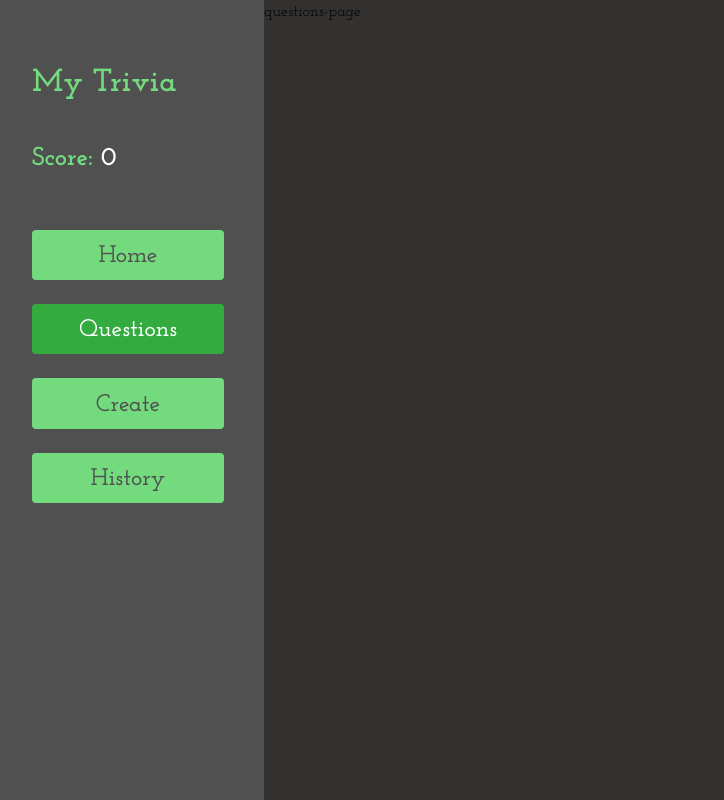
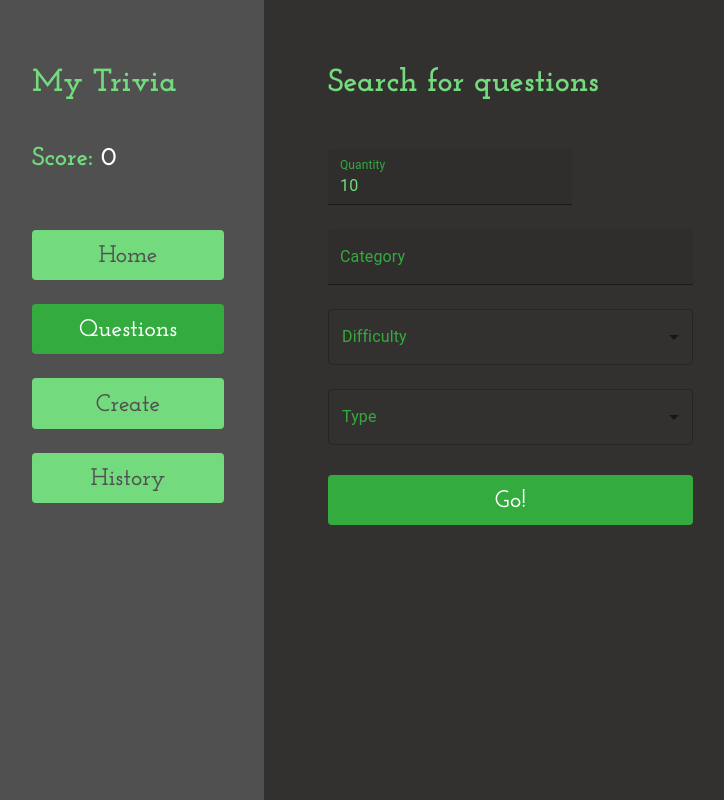
Before and after one commit to LucasRohr/react-playground, a React (Vite) app in the folder my-trivia/: page /home in a window 1280 px wide. Both pictures are taken after a click on the button "Questions". Shown: the whole page, without its empty margins (8-732 px from the left). Built offline with nearby package versions, Linux system fonts and the light colour scheme; no server answers.

Commit message:
feat: :sparkles: create base search page form

```diff
--- a/my-trivia/package.json
+++ b/my-trivia/package.json
@@ -23,7 +23,7 @@
         "path": "^0.12.7",
         "react": "^18.2.0",
         "react-dom": "^18.2.0",
-        "react-hook-form": "^7.51.3",
+        "react-hook-form": "^7.51.4",
         "react-router-dom": "^6.22.3",
         "sort-by": "^1.2.0",
         "styled-components": "^6.1.8",
--- a/my-trivia/src/App.tsx
+++ b/my-trivia/src/App.tsx
@@ -23,6 +23,13 @@ const materialTheme = createTheme({
             light: APP_COLORS.LIGHT_BLACK,
             dark: APP_COLORS.DARK_BLACK,
         },
+        text: {
+            primary: APP_COLORS.LIGHT_PRIMARY,
+            secondary: APP_COLORS.DARK_PRIMARY,
+        },
+        background: {
+            default: APP_COLORS.LIGHT_PRIMARY,
+        },
     },
 })
 
--- a/my-trivia/src/components/button/button-component-types.ts
+++ b/my-trivia/src/components/button/button-component-types.ts
@@ -4,4 +4,5 @@ export interface ButtonComponentProp {
     $isPrimary: boolean
     onClick: () => void
     children?: string | ReactNode
+    type?: 'button' | 'reset' | 'submit' | undefined
 }
--- a/my-trivia/src/components/button/button-component.tsx
+++ b/my-trivia/src/components/button/button-component.tsx
@@ -2,5 +2,5 @@ import { StyledButton } from './button-component-style'
 import { ButtonComponentProp } from './button-component-types'
 
 export function Button(props: ButtonComponentProp) {
-    return <StyledButton {...props} />
+    return <StyledButton type={props.type} {...props} />
 }
--- a/my-trivia/src/pages/questions/questions-page-strings.ts
+++ b/my-trivia/src/pages/questions/questions-page-strings.ts
@@ -0,0 +1,14 @@
+export const QUESTIONS_PAGE_STRINGS = Object.freeze({
+    TITLE: 'Search for questions',
+    QUANTITY_INPUT_LABEL: 'Quantity',
+    QUANTITY_INPUT_REQUIRED: 'Please inform a quantity',
+    QUANTITY_INPUT_MAX: 'You can search up to 30 questions max',
+    CATEGORY_INPUT_LABEL: 'Category',
+    CATEGORY_INPUT_REQUIRED: 'Please inform a category',
+    CATEGORY_INPUT_MAX: 'The category can have at max 30 characters',
+    DIFFICULTY_INPUT_LABEL: 'Difficulty',
+    TYPE_INPUT_LABEL: 'Type',
+    SUBMIT_BUTTON_LABEL: 'Go!',
+    WITHOUT_QUESTIONS_MESSAGE_FIRST_PART: 'There are no questions to answer based on your options',
+    WITHOUT_QUESTIONS_MESSAGE_SECOND_PART: 'Please try another combination!',
+})
--- a/my-trivia/src/pages/questions/questions-page-style.ts
+++ b/my-trivia/src/pages/questions/questions-page-style.ts
@@ -0,0 +1,52 @@
+import { APP_COLORS } from '@constants'
+import styled from 'styled-components'
+
+const QuestionsContainer = styled.section`
+    width: 100%;
+    height: 90vh;
+    max-height: 90vh;
+    display: flex;
+    flex-direction: column;
+    align-items: start;
+    justify-content: start;
+    padding: 2em 2em 3em 4em;
+    overflow: auto;
+    -ms-overflow-style: none;
+    scrollbar-width: none;
+
+    ::-webkit-scrollbar {
+        display: none;
+    }
+`
+
+const Title = styled.h1`
+    font-size: 32px;
+    font-weight: bold;
+    color: ${APP_COLORS.LIGHT_PRIMARY};
+`
+
+const QuestionsSearchForm = styled.form`
+    display: flex;
+    flex-direction: column;
+    justify-content: start;
+    align-items: start;
+    width: 40%;
+`
+
+const SelectDifficultyContainer = styled.div`
+    width: 100%;
+    margin-top: 16px;
+`
+
+const SelectTypeContainer = styled(SelectDifficultyContainer)`
+    margin-top: 24px;
+    margin-bottom: 30px;
+`
+
+export {
+    QuestionsContainer,
+    Title,
+    QuestionsSearchForm,
+    SelectDifficultyContainer,
+    SelectTypeContainer,
+}
--- a/my-trivia/src/pages/questions/questions-page.tsx
+++ b/my-trivia/src/pages/questions/questions-page.tsx
@@ -1,3 +1,153 @@
+import { useForm } from 'react-hook-form'
+import { FormControl, InputLabel, MenuItem, Select, TextField } from '@mui/material'
+
+import { APP_COLORS, QUESTIONS_FILTERS } from '@constants'
+import { Button } from '@components'
+
+import { QUESTIONS_PAGE_STRINGS } from './questions-page-strings'
+import {
+    QuestionsContainer,
+    QuestionsSearchForm,
+    SelectDifficultyContainer,
+    SelectTypeContainer,
+    Title,
+} from './questions-page-style'
+
+interface QuestionsSearchFormInterface {
+    quantity: number
+    category: string
+    difficulty: string
+    type: string
+}
+
+const FORM_DEFAULT_VALUES = Object.freeze({
+    quantity: 10,
+    category: '',
+    difficulty: '',
+    type: '',
+})
+
+const QUESTION_FILTER_LABELS = Object.freeze({
+    DIFFICULTY: {
+        EASY: 'Easy',
+        MEDIUM: 'Medium',
+        HARD: 'Hard',
+    },
+    TYPE: {
+        MULTIPLE: 'Multiple choice',
+        BOOLEAN: 'True/False',
+    },
+})
+
+const INPUT_IDS = {
+    QUANTITY: 'questions-search-quantity',
+    CATEGORY: 'questions-search-category',
+    DIFFICULTY: 'questions-search-difficulty',
+    TYPE: 'questions-search-type',
+}
+
+const QUANTITY_INPUT_MAX_VALUE = 30
+
 export function QuestionsPage() {
-    return <div>questions-page</div>
+    const { register, handleSubmit } = useForm<QuestionsSearchFormInterface>({
+        defaultValues: FORM_DEFAULT_VALUES,
+    })
+
+    return (
+        <QuestionsContainer>
+            <Title>{QUESTIONS_PAGE_STRINGS.TITLE}</Title>
+
+            <QuestionsSearchForm
+                onSubmit={handleSubmit((data) => {
+                    console.log(data)
+                })}
+            >
+                <TextField
+                    id={INPUT_IDS.QUANTITY}
+                    label={QUESTIONS_PAGE_STRINGS.QUANTITY_INPUT_LABEL}
+                    type='number'
+                    variant='filled'
+                    margin='normal'
+                    style={{
+                        caretColor: APP_COLORS.LIGHT_PRIMARY,
+                        color: APP_COLORS.LIGHT_PRIMARY,
+                    }}
+                    {...register('quantity', {
+                        required: QUESTIONS_PAGE_STRINGS.QUANTITY_INPUT_REQUIRED,
+                        max: {
+                            value: QUANTITY_INPUT_MAX_VALUE,
+                            message: QUESTIONS_PAGE_STRINGS.QUANTITY_INPUT_MAX,
+                        },
+                    })}
+                />
+                <TextField
+                    fullWidth
+                    id={INPUT_IDS.CATEGORY}
+                    label={QUESTIONS_PAGE_STRINGS.CATEGORY_INPUT_LABEL}
+                    type='text'
+                    variant='filled'
+                    margin='normal'
+                    style={{
+                        caretColor: APP_COLORS.LIGHT_PRIMARY,
+                        color: APP_COLORS.LIGHT_PRIMARY,
+                    }}
+                    {...register('category', {
+                        required: QUESTIONS_PAGE_STRINGS.CATEGORY_INPUT_REQUIRED,
+                        maxLength: {
+                            value: QUANTITY_INPUT_MAX_VALUE,
+                            message: QUESTIONS_PAGE_STRINGS.CATEGORY_INPUT_MAX,
+                        },
+                    })}
+                />
+                <SelectDifficultyContainer>
+                    <FormControl fullWidth>
+                        <InputLabel id={INPUT_IDS.DIFFICULTY}>
+                            {QUESTIONS_PAGE_STRINGS.DIFFICULTY_INPUT_LABEL}
+                        </InputLabel>
+                        <Select
+                            margin='dense'
+                            labelId={INPUT_IDS.DIFFICULTY}
+                            id={INPUT_IDS.DIFFICULTY}
+                            label={QUESTIONS_PAGE_STRINGS.DIFFICULTY_INPUT_LABEL}
+                            {...register('difficulty', { required: true })}
+                        >
+                            <MenuItem value={QUESTIONS_FILTERS.DIFFICULTY.EASY}>
+                                {QUESTION_FILTER_LABELS.DIFFICULTY.EASY}
+                            </MenuItem>
+                            <MenuItem value={QUESTIONS_FILTERS.DIFFICULTY.MEDIUM}>
+                                {QUESTION_FILTER_LABELS.DIFFICULTY.MEDIUM}
+                            </MenuItem>
+                            <MenuItem value={QUESTIONS_FILTERS.DIFFICULTY.HARD}>
+                                {QUESTION_FILTER_LABELS.DIFFICULTY.HARD}
+                            </MenuItem>
+                        </Select>
+                    </FormControl>
+                </SelectDifficultyContainer>
+                <SelectTypeContainer>
+                    <FormControl fullWidth>
+                        <InputLabel id={INPUT_IDS.TYPE}>
+                            {QUESTIONS_PAGE_STRINGS.TYPE_INPUT_LABEL}
+                        </InputLabel>
+                        <Select
+                            margin='dense'
+                            labelId={INPUT_IDS.TYPE}
+                            id={INPUT_IDS.TYPE}
+                            label={QUESTIONS_PAGE_STRINGS.TYPE_INPUT_LABEL}
+                            {...register('type', { required: true })}
+                        >
+                            <MenuItem value={QUESTIONS_FILTERS.TYPE.MULTIPLE}>
+                                {QUESTION_FILTER_LABELS.TYPE.MULTIPLE}
+                            </MenuItem>
+                            <MenuItem value={QUESTIONS_FILTERS.TYPE.BOOLEAN}>
+                                {QUESTION_FILTER_LABELS.TYPE.BOOLEAN}
+                            </MenuItem>
+                        </Select>
+                    </FormControl>
+                </SelectTypeContainer>
+                <Button $isPrimary type='submit' onClick={() => {}}>
+                    {QUESTIONS_PAGE_STRINGS.SUBMIT_BUTTON_LABEL}
+                </Button>
+            </QuestionsSearchForm>
+        </QuestionsContainer>
+    )
 }
```
Also changed, not shown: 1 other file (tests, documents, lock files or other folders).
